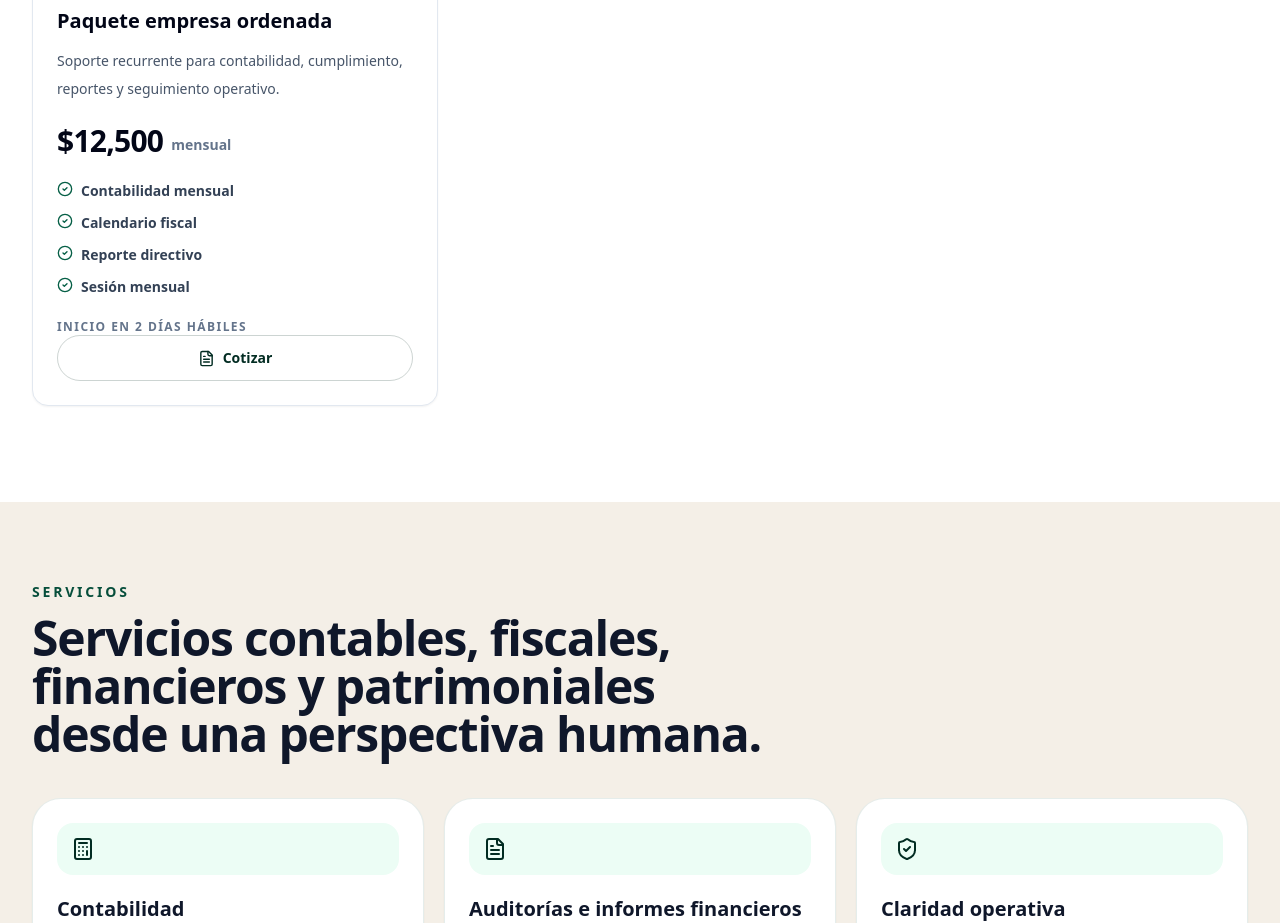
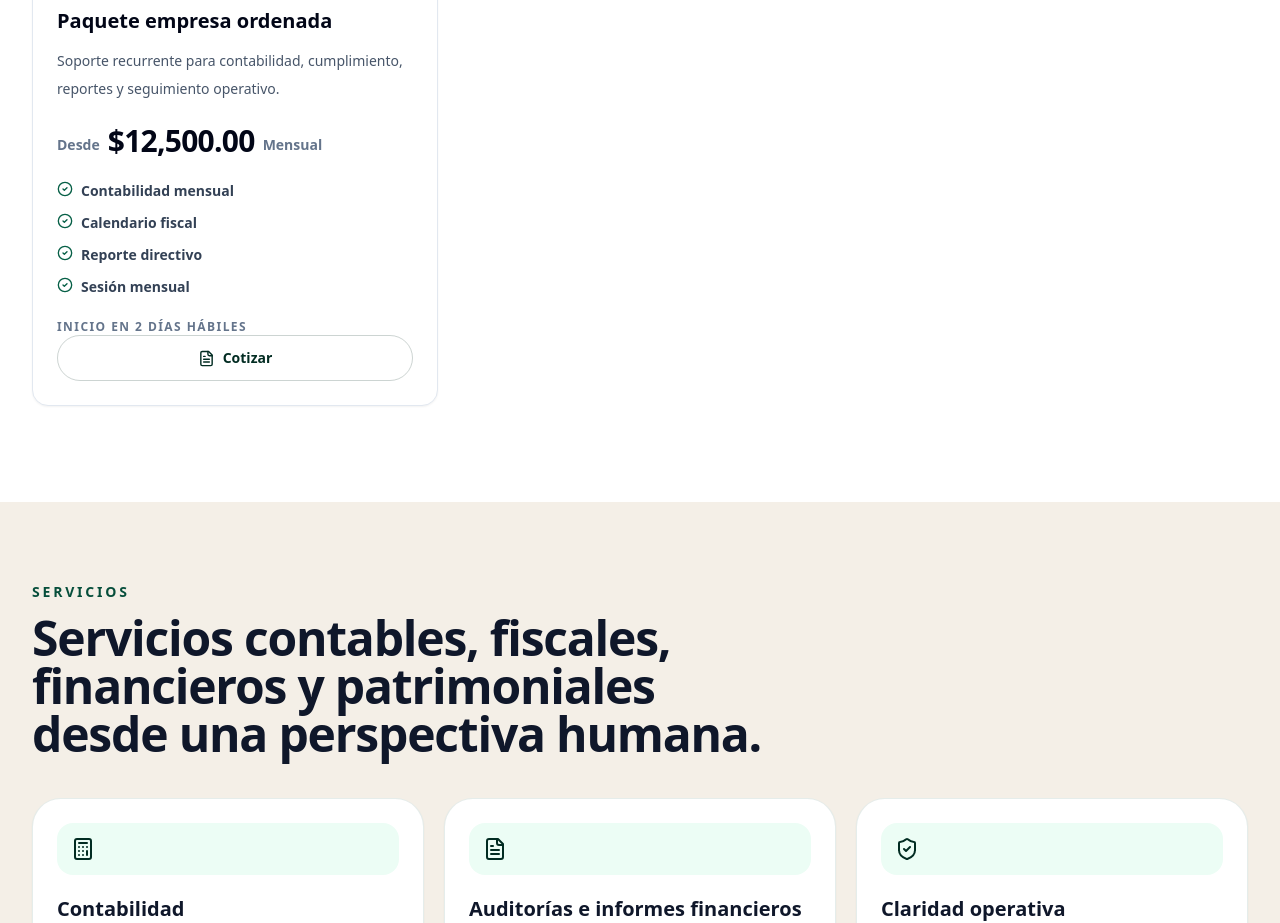
Before and after one commit to o7digital/kabin, a React (Vite) app: page / in a window 1280 px wide. Shown: the part 5500-6423 px from the top of the page. Built offline with nearby package versions, Linux system fonts and the light colour scheme.

Commit message:
Update enterprise package price display

```diff
--- a/KabinConsultoriaMockup.jsx
+++ b/KabinConsultoriaMockup.jsx
@@ -349,7 +349,9 @@ const ecommercePackagesEs = [
     icon: Building2,
     title: "Paquete empresa ordenada",
     price: 12500,
-    cadence: "mensual",
+    pricePrefix: "Desde",
+    priceFractionDigits: 2,
+    cadence: "Mensual",
     tag: "PyME",
     description: "Soporte recurrente para contabilidad, cumplimiento, reportes y seguimiento operativo.",
     includes: ["Contabilidad mensual", "Calendario fiscal", "Reporte directivo", "Sesión mensual"],
@@ -419,6 +421,14 @@ const formatMxn = (value) =>
     style: "currency",
     currency: "MXN",
     maximumFractionDigits: 0,
+  }).format(Number.isFinite(value) ? value : 0);
+
+const formatMxnWithDecimals = (value, fractionDigits = 0) =>
+  new Intl.NumberFormat("es-MX", {
+    style: "currency",
+    currency: "MXN",
+    minimumFractionDigits: fractionDigits,
+    maximumFractionDigits: fractionDigits,
   }).format(Number.isFinite(value) ? value : 0);
 
 const defaultInsuranceInputs = {
@@ -1190,7 +1200,12 @@ export default function KabinConsultoriaMockup() {
                       <h3 className="mt-5 text-xl font-black text-slate-950">{item.title}</h3>
                       <p className="mt-3 text-sm leading-7 text-slate-600">{item.description}</p>
                       <div className="mt-5 flex items-end gap-2">
-                        <span className="text-3xl font-black tracking-tight text-slate-950">{formatMxn(item.price)}</span>
+                        {item.pricePrefix && (
+                          <span className="pb-1 text-sm font-bold text-slate-500">{item.pricePrefix}</span>
+                        )}
+                        <span className="text-3xl font-black tracking-tight text-slate-950">
+                          {formatMxnWithDecimals(item.price, item.priceFractionDigits || 0)}
+                        </span>
                         <span className="pb-1 text-sm font-bold text-slate-500">{item.cadence}</span>
                       </div>
                       <div className="mt-5 grid gap-2">
```
